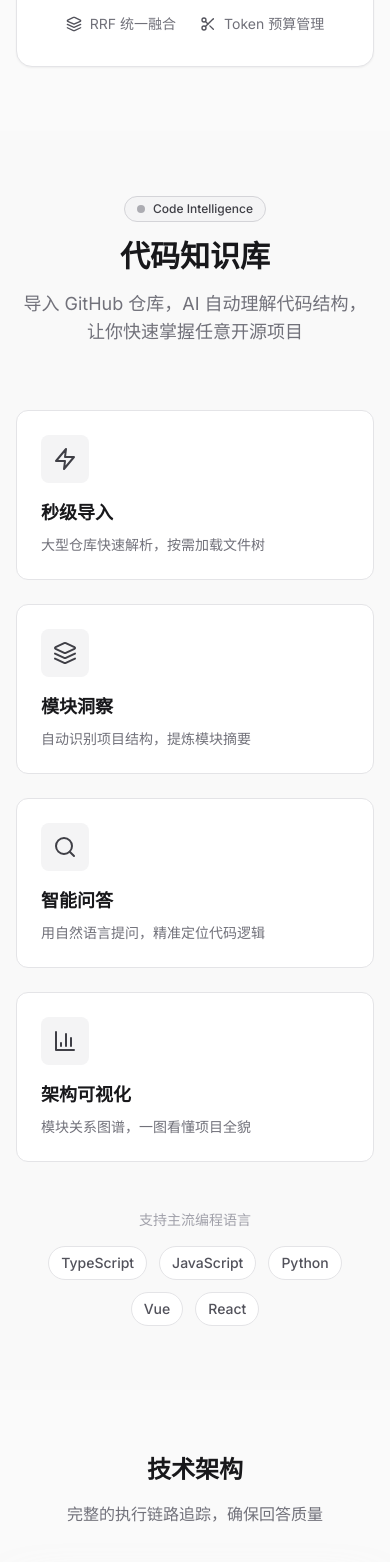
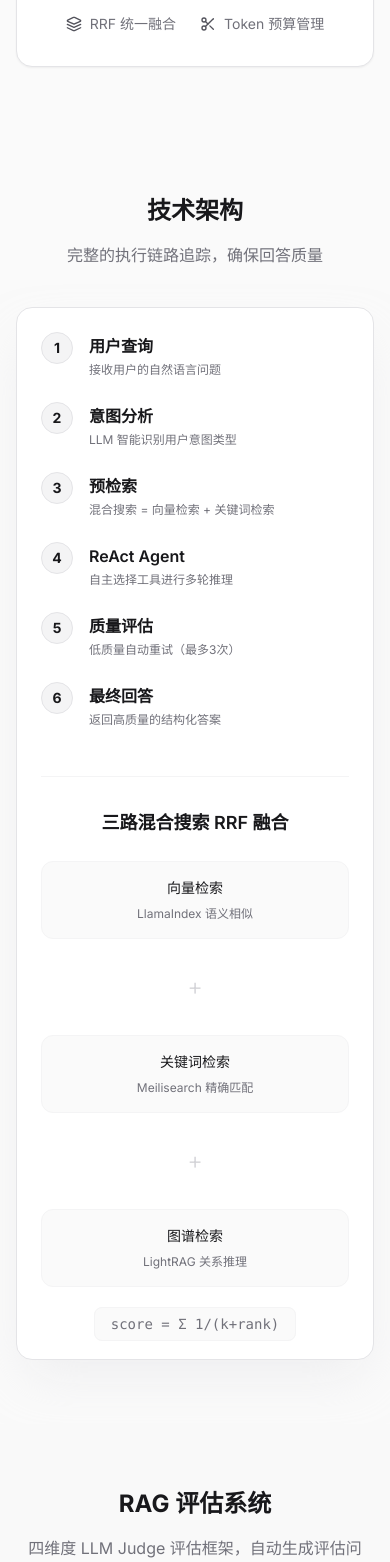
Before and after one commit to gong9/rag-era, a Next.js app: page / in a window 390 px wide. Shown: the part 4280-5842 px from the top of the page. Built offline with nearby package versions, Linux system fonts and the light colour scheme.

Commit message:
fix: 处理知识库进入缓慢问题

```diff
--- a/src/app/chat/[id]/page.tsx
+++ b/src/app/chat/[id]/page.tsx
@@ -62,8 +62,8 @@ interface ChatSession {
   _count: { chatHistories: number };
 }
 
-// 打字机效果组件
-const TypewriterText = ({ text, onComplete }: { text: string; onComplete?: () => void }) => {
+// 打字机效果组件 - 使用 memo 优化
+const TypewriterText = React.memo(({ text, onComplete }: { text: string; onComplete?: () => void }) => {
   const [displayedText, setDisplayedText] = useState('');
   const [currentIndex, setCurrentIndex] = useState(0);
 
@@ -87,10 +87,10 @@ const TypewriterText = ({ text, onComplete }: { text: string; onComplete?: () =>
   }, [text]);
 
   return <ReactMarkdown>{displayedText}</ReactMarkdown>;
-};
+});
 
-// 检索来源面板组件
-const RetrievalPanel = ({ sources, messageId }: { sources: RetrievalSource[]; messageId: string }) => {
+// 检索来源面板组件 - 使用 memo 优化
+const RetrievalPanel = React.memo(({ sources, messageId }: { sources: RetrievalSource[]; messageId: string }) => {
   const [isExpanded, setIsExpanded] = useState(false);
   const [expandedSource, setExpandedSource] = useState<number | null>(null);
 
@@ -169,7 +169,7 @@ const RetrievalPanel = ({ sources, messageId }: { sources: RetrievalSource[]; me
       )}
     </div>
   );
-};
+});
 
 export default function ChatPage() {
   const { data: session } = useSession();
@@ -190,8 +190,8 @@ export default function ChatPage() {
   const inputRef = useRef<HTMLInputElement>(null);
 
   useEffect(() => {
-    fetchKnowledgeBase();
-    fetchSessions();
+    // 并行加载，加快初始化速度
+    Promise.all([fetchKnowledgeBase(), fetchSessions()]);
   }, [params.id]);
 
   useEffect(() => {
--- a/src/app/dashboard/codebase/page.tsx
+++ b/src/app/dashboard/codebase/page.tsx
@@ -196,6 +196,7 @@ export default function CodebasePage() {
             >
               <Code2 className="w-4 h-4" />
               代码库
+              <span className="ml-1 px-1.5 py-0.5 text-[10px] font-medium bg-orange-100 text-orange-600 rounded">Beta</span>
             </button>
             <button
               onClick={() => router.push('/dashboard/eval')}
--- a/src/app/dashboard/page.tsx
+++ b/src/app/dashboard/page.tsx
@@ -169,6 +169,7 @@ export default function DashboardPage() {
             >
               <Code2 className="w-4 h-4" />
               代码库
+              <span className="ml-1 px-1.5 py-0.5 text-[10px] font-medium bg-orange-100 text-orange-600 rounded">Beta</span>
             </button>
             <button
               onClick={() => router.push('/dashboard/eval')}
--- a/src/app/page.tsx
+++ b/src/app/page.tsx
@@ -345,60 +345,6 @@ export default function LandingPage() {
         </div>
       </section>
 
-      {/* 代码知识库 */}
-      <section className="relative py-16 sm:py-32 px-4 bg-zinc-50/50">
-        <div className="max-w-7xl mx-auto">
-          <div className="text-center mb-16 scroll-fade-in">
-            <span className="inline-flex items-center px-3 py-1 rounded-full border border-zinc-300 bg-zinc-100 text-xs sm:text-sm font-medium text-zinc-700 mb-4">
-              <span className="flex h-2 w-2 rounded-full bg-zinc-500 mr-2 animate-pulse"></span>
-              Code Intelligence
-            </span>
-            <h2 className="text-3xl sm:text-4xl font-bold mb-4 text-zinc-900">
-              代码知识库
-            </h2>
-            <p className="text-zinc-500 text-lg max-w-2xl mx-auto">
-              导入 GitHub 仓库，AI 自动理解代码结构，让你快速掌握任意开源项目
-            </p>
-          </div>
-
-          <div className="grid grid-cols-1 sm:grid-cols-2 lg:grid-cols-4 gap-6">
-            {[
-              { icon: Zap, name: '秒级导入', desc: '大型仓库快速解析，按需加载文件树' },
-              { icon: Layers, name: '模块洞察', desc: '自动识别项目结构，提炼模块摘要' },
-              { icon: Search, name: '智能问答', desc: '用自然语言提问，精准定位代码逻辑' },
-              { icon: BarChart3, name: '架构可视化', desc: '模块关系图谱，一图看懂项目全貌' },
-            ].map((feature, index) => (
-              <div
-                key={feature.name}
-                className="scroll-fade-in bg-white border border-zinc-200 rounded-xl p-6 hover:border-zinc-300 transition-all duration-300 hover:-translate-y-1 hover:shadow-lg hover:shadow-zinc-200/50 group"
-                style={{ transitionDelay: `${index * 50}ms` }}
-              >
-                <div className="w-12 h-12 bg-zinc-100 rounded-lg flex items-center justify-center mb-4 group-hover:bg-zinc-900 transition-colors duration-300">
-                  <feature.icon className="w-6 h-6 text-zinc-700 group-hover:text-white transition-colors duration-300" />
-                </div>
-                <h3 className="text-lg font-semibold mb-2 text-zinc-900">{feature.name}</h3>
-                <p className="text-zinc-500 text-sm">{feature.desc}</p>
-              </div>
-            ))}
-          </div>
-
-          {/* 支持的语言 */}
-          <div className="mt-12 text-center scroll-fade-in">
-            <p className="text-zinc-400 text-sm mb-4">支持主流编程语言</p>
-            <div className="flex flex-wrap justify-center gap-3">
-              {['TypeScript', 'JavaScript', 'Python', 'Vue', 'React'].map((lang) => (
-                <span
-                  key={lang}
-                  className="px-3 py-1.5 bg-white border border-zinc-200 rounded-full text-sm text-zinc-600 font-medium"
-                >
-                  {lang}
-                </span>
-              ))}
-            </div>
-          </div>
-        </div>
-      </section>
-
       {/* 技术架构 */}
       <section ref={archRef} className="relative py-16 sm:py-32 px-4">
         <div className="max-w-5xl mx-auto">
--- a/src/lib/lightrag-client.ts
+++ b/src/lib/lightrag-client.ts
@@ -96,7 +96,7 @@ class LightRAGClient {
   async health(): Promise<HealthResponse | null> {
     try {
       const controller = new AbortController();
-      const timeoutId = setTimeout(() => controller.abort(), 5000);
+      const timeoutId = setTimeout(() => controller.abort(), 1500); // 减少超时到 1.5 秒
 
       const response = await fetch(`${this.baseUrl}/health`, {
         signal: controller.signal,
@@ -152,7 +152,14 @@ class LightRAGClient {
    */
   async getGraph(kbId: string, limit: number = 100): Promise<GraphData> {
     try {
-      const response = await fetch(`${this.baseUrl}/graph/${kbId}?limit=${limit}`);
+      const controller = new AbortController();
+      const timeoutId = setTimeout(() => controller.abort(), 3000); // 3 秒超时
+
+      const response = await fetch(`${this.baseUrl}/graph/${kbId}?limit=${limit}`, {
+        signal: controller.signal,
+      });
+
+      clearTimeout(timeoutId);
 
       if (!response.ok) {
         throw new Error(`Get graph failed: ${response.status}`);
```
Also changed, not shown: src/app/chat/codebase/[id]/page.tsx (+12 -12 lines), 2 other files (tests, documents, lock files or other folders).
